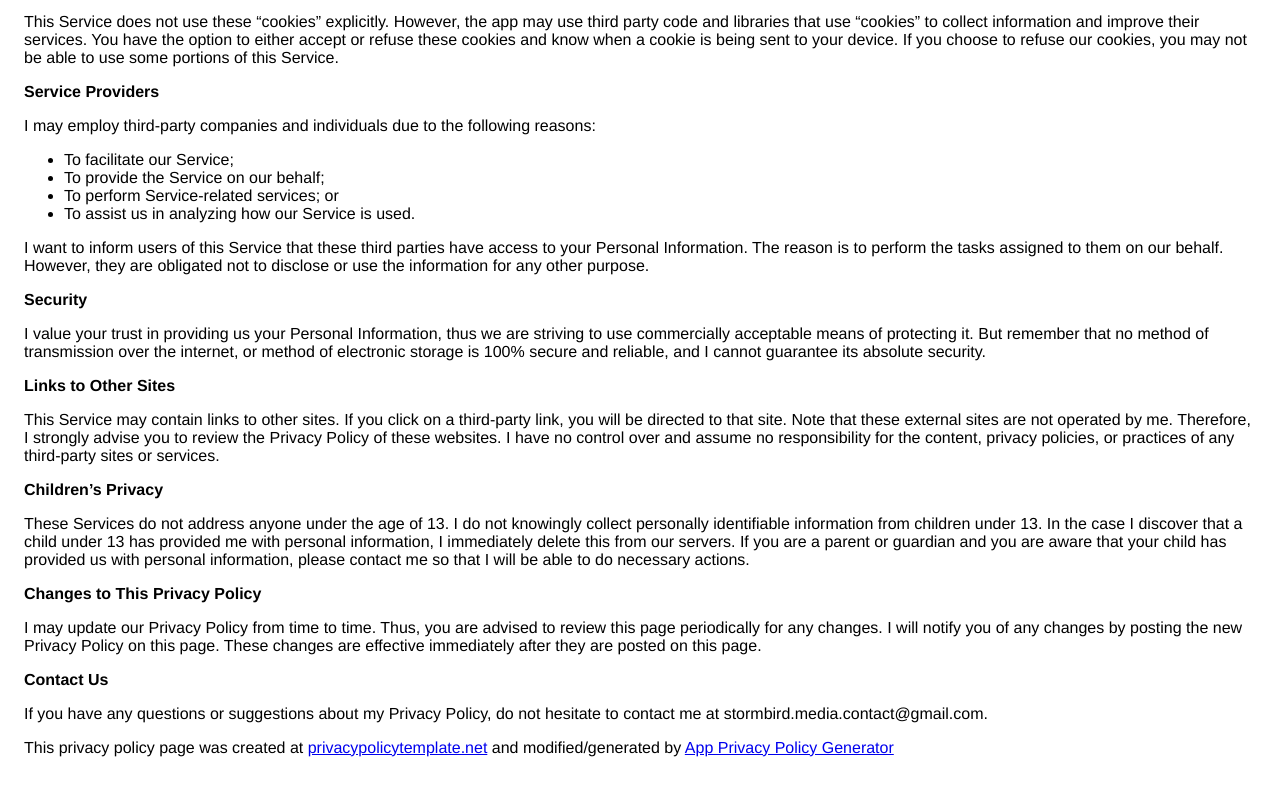
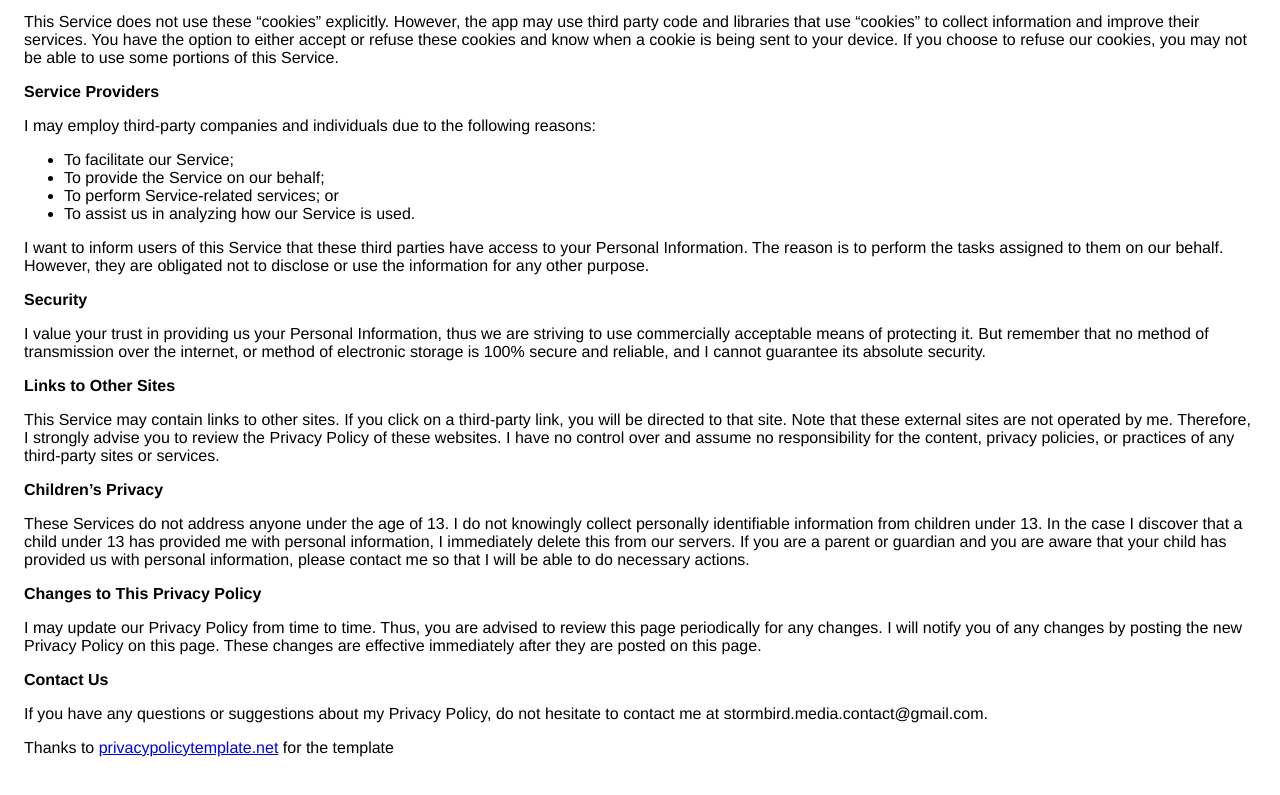
Before and after one commit to Stormbird-media/mycounter_privacy_policy, a plain HTML site: page index.html in a window 1280 px wide. Shown: the part 665-1460 px from the top of the page. Drawn offline with Linux system fonts and the light colour scheme.

Commit message:
rework index.html to thanks the generator

```diff
--- a/index.html
+++ b/index.html
@@ -114,9 +114,8 @@
                     my Privacy Policy, do not hesitate to contact
                     me at stormbird.media.contact@gmail.com.
                   </p> <p>
-                    This privacy policy page was created at
+                  Thanks to
                     <a href="https://privacypolicytemplate.net" target="_blank">privacypolicytemplate.net</a>
-                    and modified/generated by
-                    <a href="https://app-privacy-policy-generator.firebaseapp.com/" target="_blank">App Privacy Policy Generator</a></p>
+                  for the template
     </body>
     </html>
```
